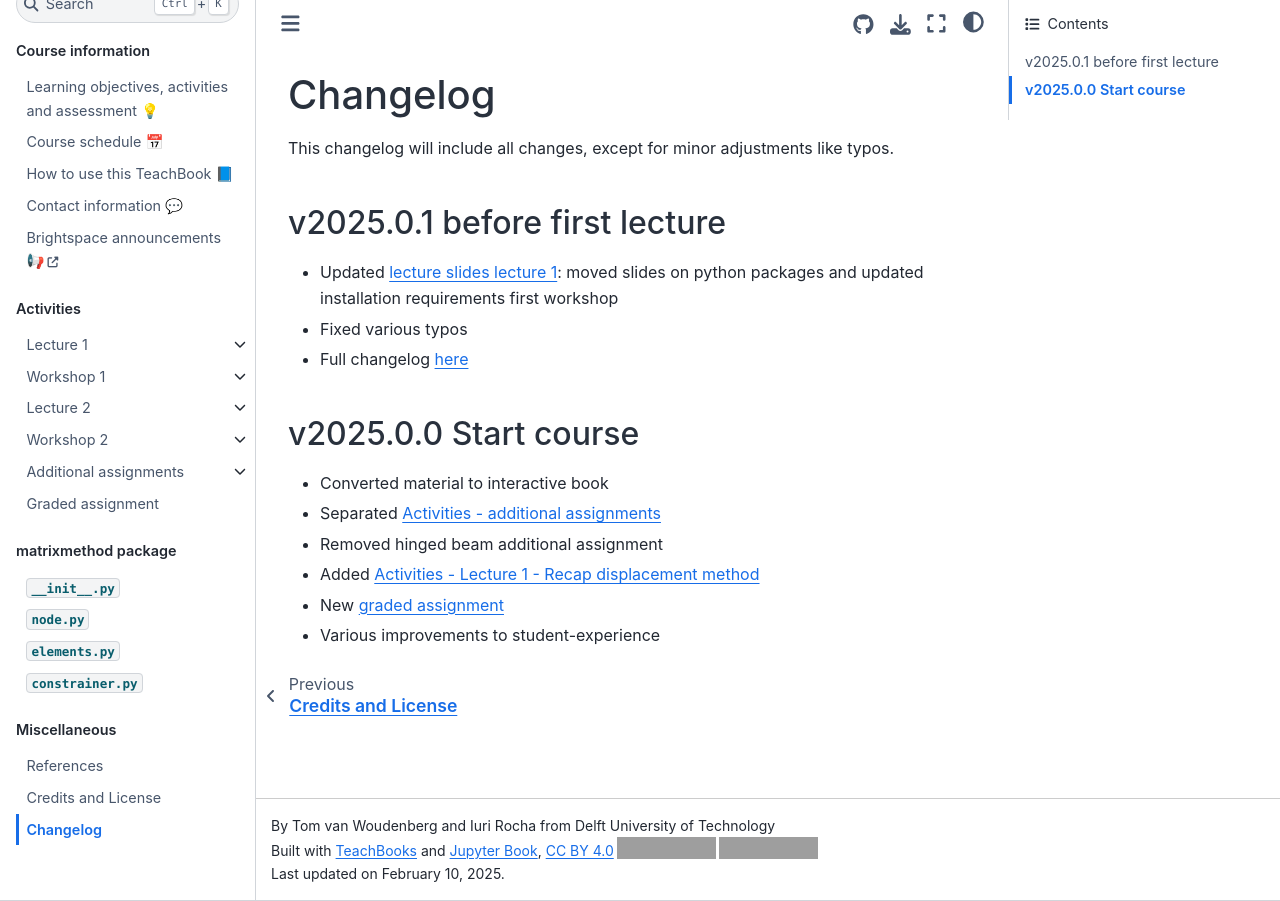
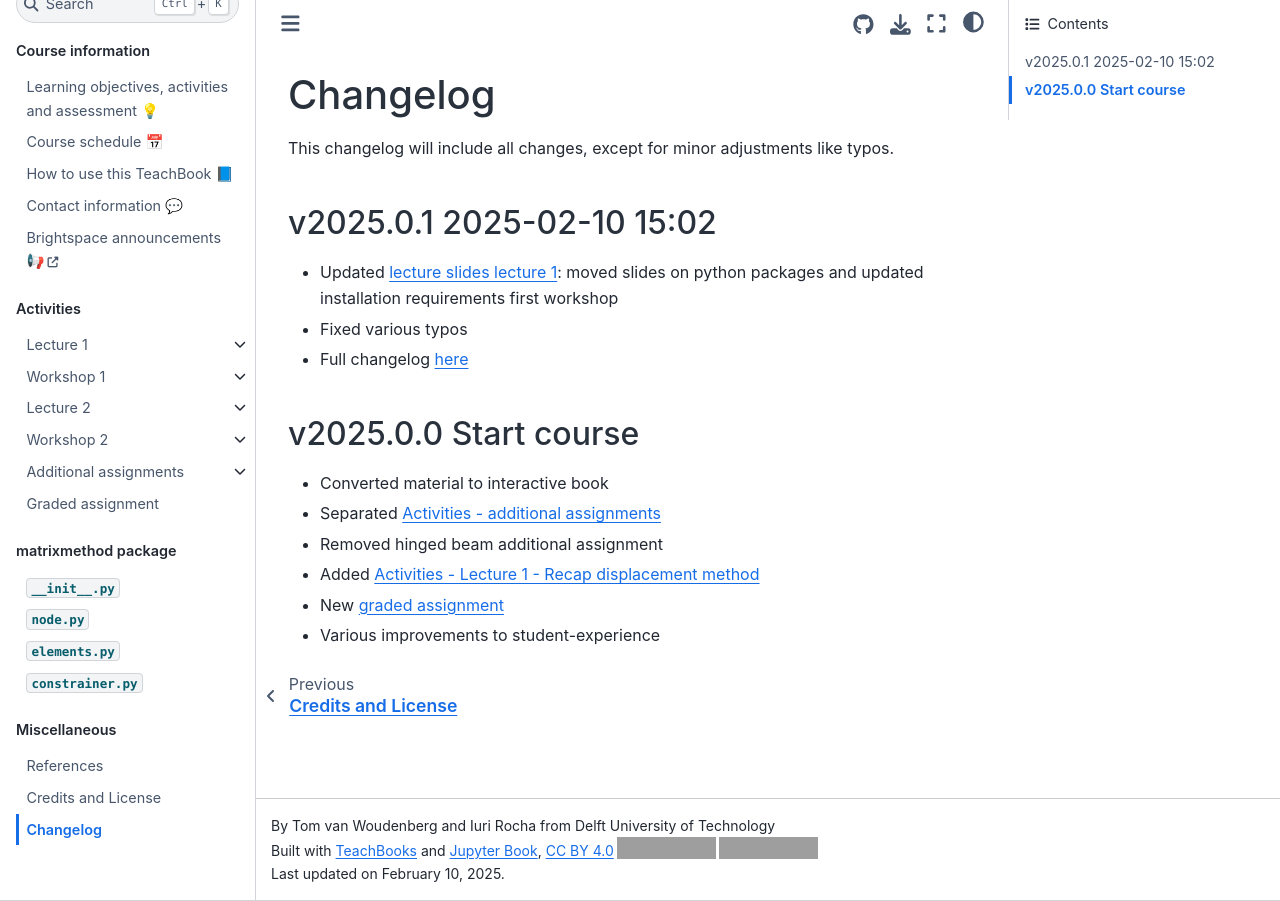
Before and after one commit to sophietenhoor/book, a Jupyter Book: the page built from book/changelog.md, in a window 1280 px wide. Built offline with Jupyter Book 1.0.4 settings and Sphinx 7.4.7 and the Sphinx Book theme 1.1.4, drawn with Linux system fonts in a browser that asks for light colours; comment, search, counter and statistics services are not loaded; grey boxes are pictures that could not be loaded.

Commit message:
Updated date

```diff
--- a/book/changelog.md
+++ b/book/changelog.md
@@ -2,7 +2,7 @@
 
 This changelog will include all changes, except for minor adjustments like typos.
 
-## v2025.0.1 before first lecture
+## v2025.0.1 2025-02-10 15:02
 - Updated [lecture slides lecture 1](./lecture1.md): moved slides on python packages and updated installation requirements first workshop
 - Fixed various typos
 - Full changelog [here](https://github.com/CIEM5000-2025/book/releases/tag/v2025.0.1)
--- a/book/lecture1.md
+++ b/book/lecture1.md
@@ -1,6 +1,6 @@
 # Lecture 1
 
-::::::{versionadded} v2025.0.1 before first lecture
+::::::{versionadded} v2025.0.1 2025-02-10 15:02
 Updated lecture slides: moved slides on python packages and updated installation requirements first workshop
 ::::::
 
```
